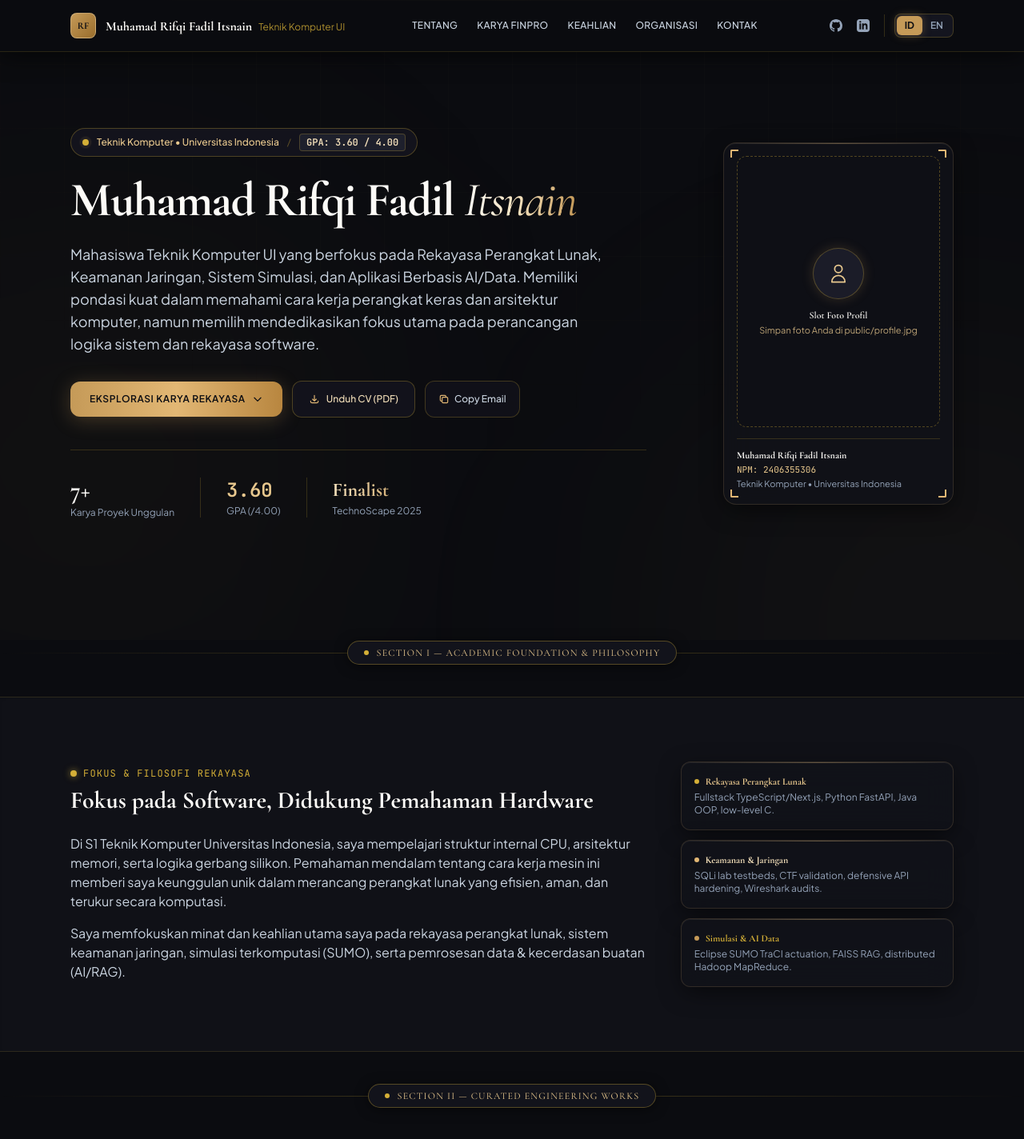
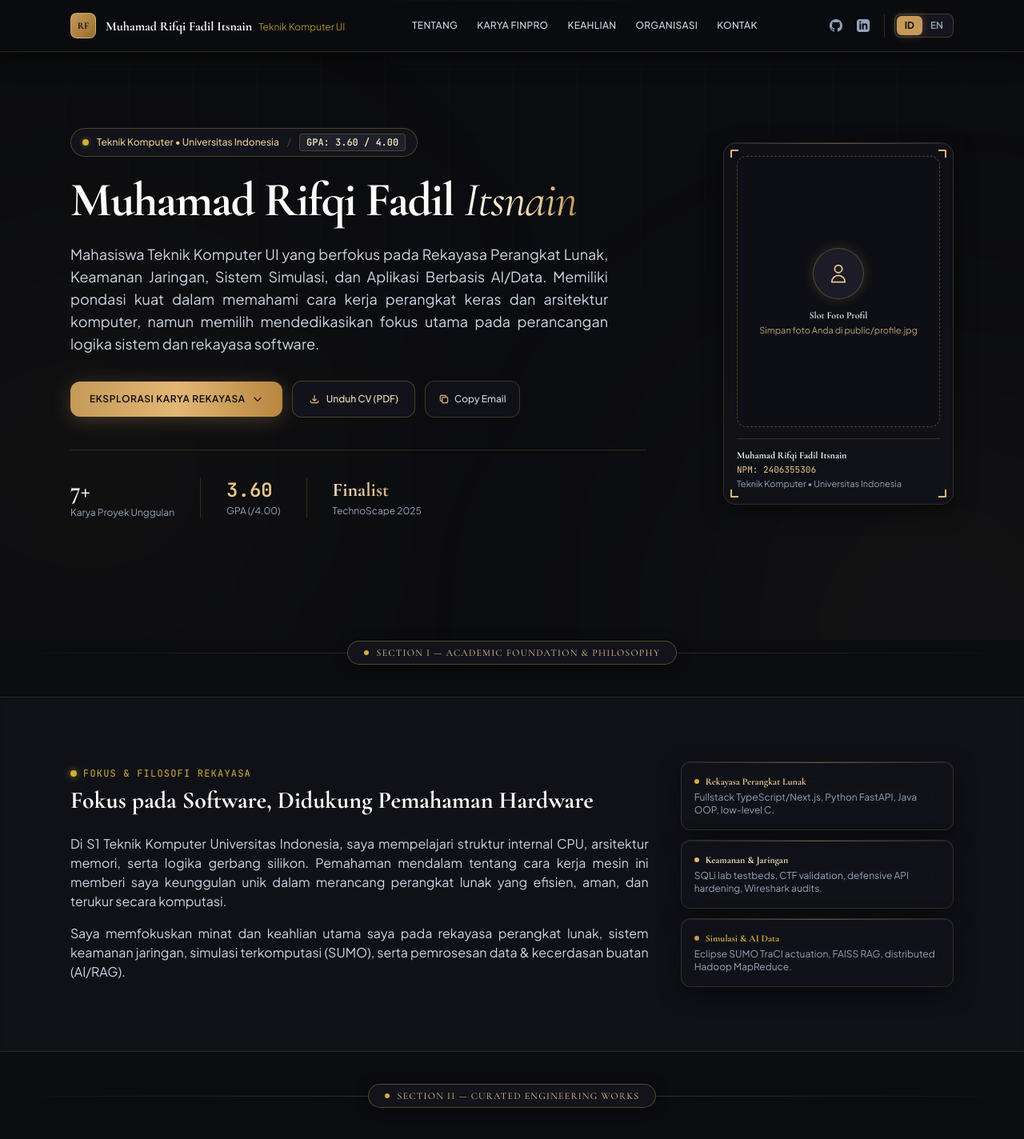
Before and after one commit to rifqifadill/portofolio, a Next.js app: page / in a window 1280 px wide. Shown: the top 1424 px of the page at 80% size. Built offline with nearby package versions, Linux system fonts and the light colour scheme.

Commit message:
style: set hero and about descriptions to justified text alignment

```diff
--- a/app/page.tsx
+++ b/app/page.tsx
@@ -546,7 +546,7 @@ export default function PortfolioPage() {
                 </span>
               </h1>
 
-              <p className="font-sans text-base sm:text-lg text-slate-300 leading-relaxed max-w-2xl mb-8">
+              <p className="font-sans text-base sm:text-lg text-slate-300 leading-relaxed max-w-2xl mb-8 text-justify">
                 {lang === "id"
                   ? "Mahasiswa Teknik Komputer UI yang berfokus pada Rekayasa Perangkat Lunak, Keamanan Jaringan, Sistem Simulasi, dan Aplikasi Berbasis AI/Data. Memiliki pondasi kuat dalam memahami cara kerja perangkat keras dan arsitektur komputer, namun memilih mendedikasikan fokus utama pada perancangan logika sistem dan rekayasa software."
                   : "Computer Engineering undergraduate at Universitas Indonesia focusing on Software Engineering, Network Security, Simulation Systems, and AI/Data Applications. Possessing a solid foundational understanding of hardware and computer architectures, while dedicating primary focus to software logic and scalable systems."}
@@ -679,7 +679,7 @@ export default function PortfolioPage() {
                   ? "Fokus pada Software, Didukung Pemahaman Hardware"
                   : "Software-Driven, Hardware-Grounded"}
               </h2>
-              <div className="space-y-4 text-sm sm:text-base text-slate-300 leading-relaxed font-sans">
+              <div className="space-y-4 text-sm sm:text-base text-slate-300 leading-relaxed font-sans text-justify">
                 <p>
                   {lang === "id"
                     ? "Di S1 Teknik Komputer Universitas Indonesia, saya mempelajari struktur internal CPU, arsitektur memori, serta logika gerbang silikon. Pemahaman mendalam tentang cara kerja mesin ini memberi saya keunggulan unik dalam merancang perangkat lunak yang efisien, aman, dan terukur secara komputasi."
```
